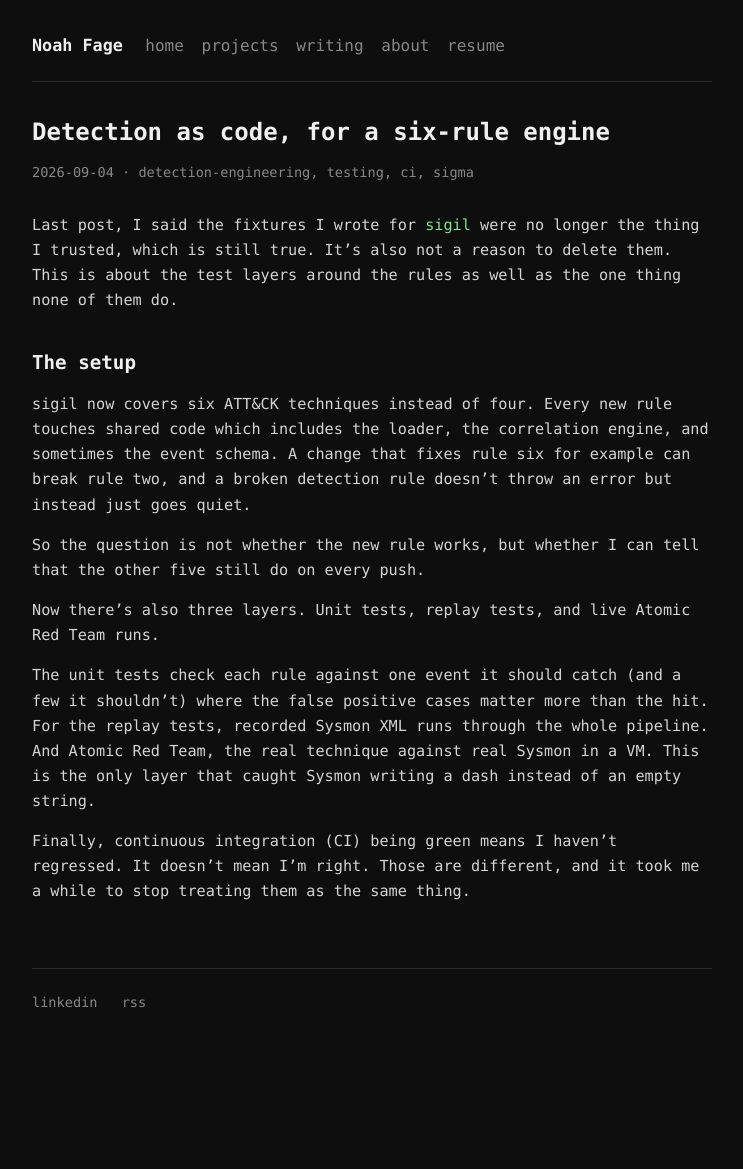
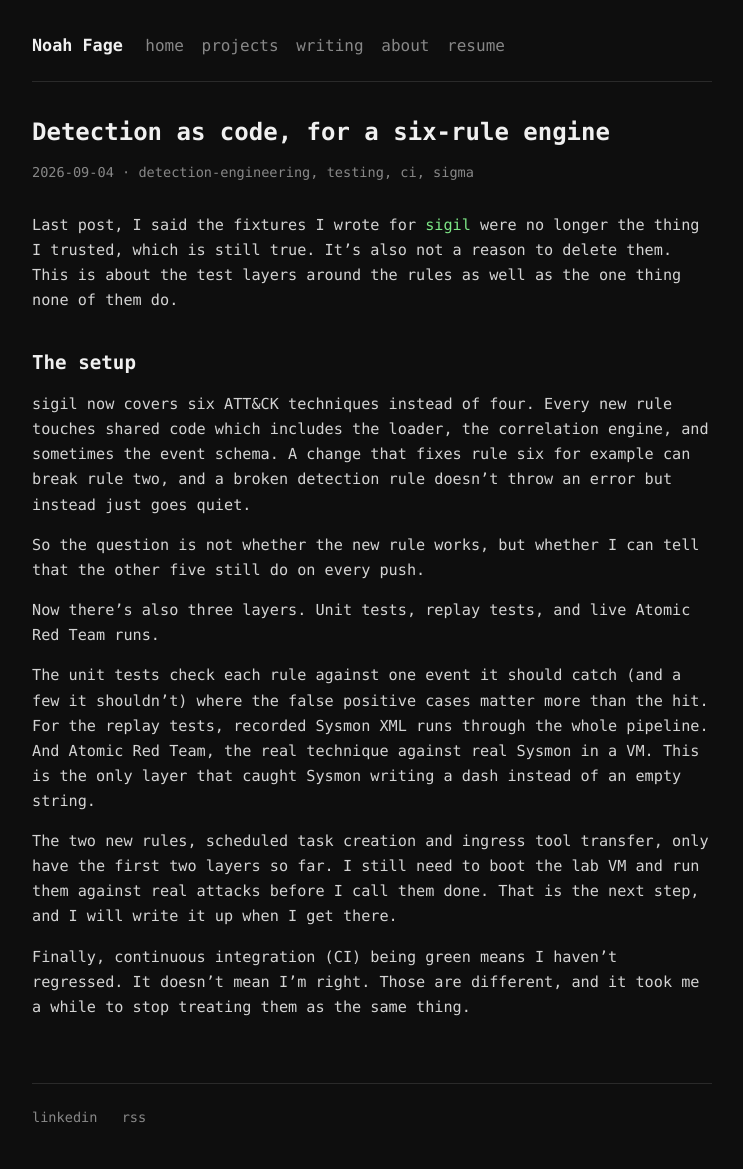
Before and after one commit to noah-fage/noah-fage.github.io, a Jekyll site: the page built from _posts/2026-09-04-detection-as-code-for-a-six-rule-engine.md, in a window 1280 px wide. Shown: the whole page, without its empty margins (268-1011 px from the left). Built offline with Jekyll 4.4.1, drawn with Linux system fonts in a browser that asks for light colours; before the commit the page ends 1053 px from its top, so only the background shows below that.

Commit message:
note the vm step still pending in post 2

```diff
--- a/_posts/2026-09-04-detection-as-code-for-a-six-rule-engine.md
+++ b/_posts/2026-09-04-detection-as-code-for-a-six-rule-engine.md
@@ -35,6 +35,11 @@ replay tests, recorded Sysmon XML runs through the whole pipeline. And Atomic Re
 Team, the real technique against real Sysmon in a VM. This is the only layer that
 caught Sysmon writing a dash instead of an empty string.
 
+The two new rules, scheduled task creation and ingress tool transfer, only have
+the first two layers so far. I still need to boot the lab VM and run them against
+real attacks before I call them done. That is the next step, and I will write it
+up when I get there.
+
 Finally, continuous integration (CI) being green means I haven't regressed. It
 doesn't mean I'm right. Those are different, and it took me a while to stop
 treating them as the same thing.
```
